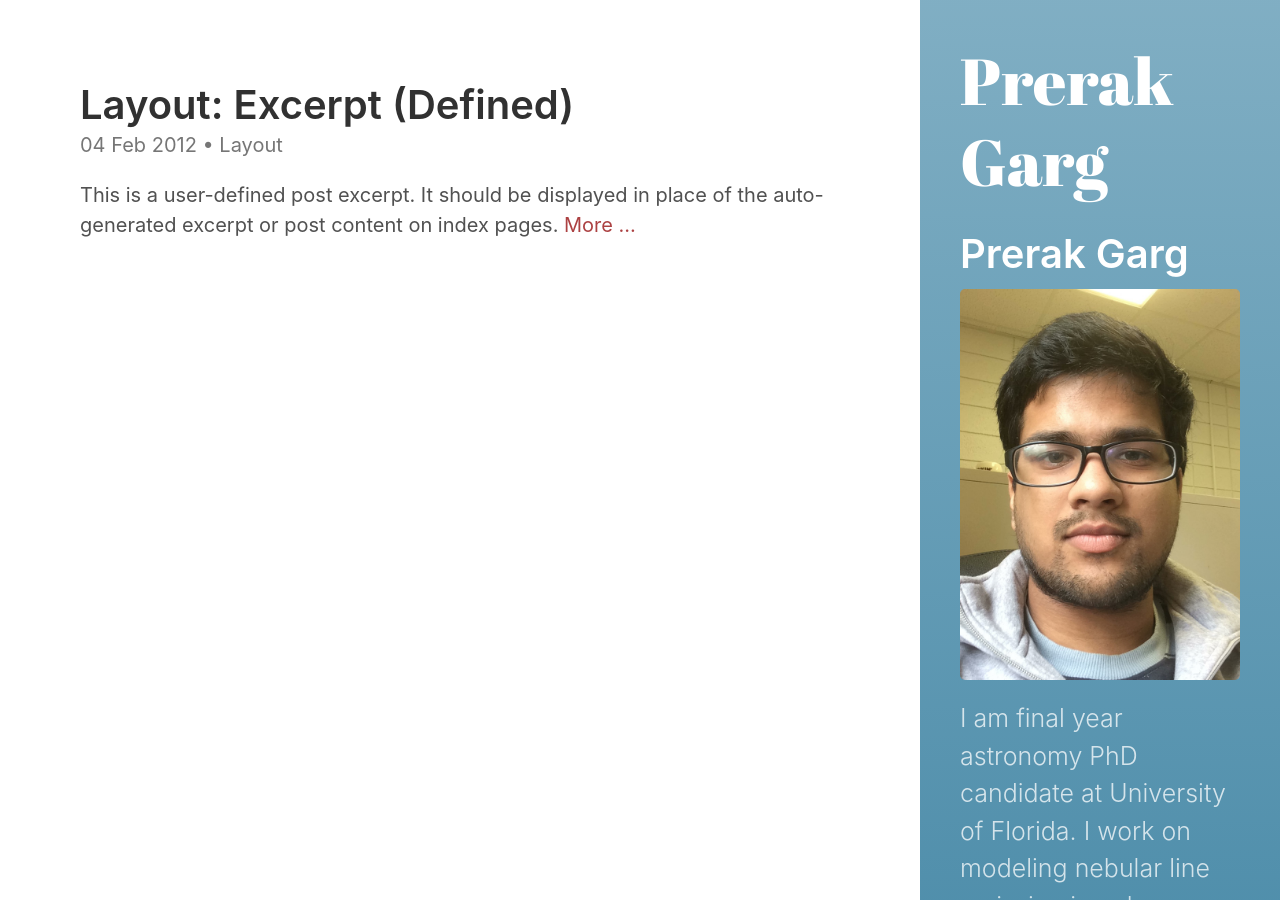
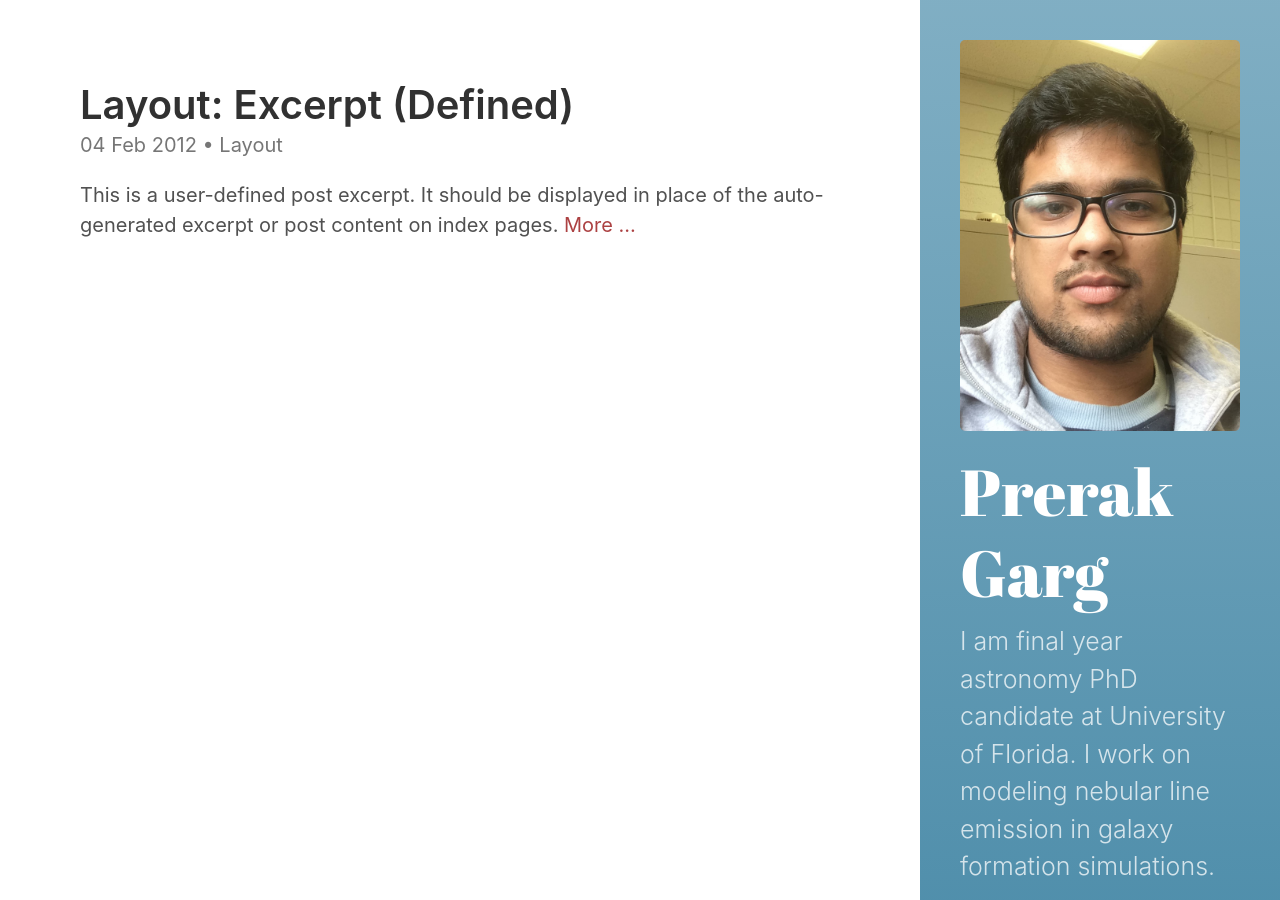
Before and after one commit to prerakgarg07/prerakgarg07.github.io, a Jekyll site: the page built from index.html, in a window 1280 px wide. Built offline with Jekyll 4.4.1, drawn with Linux system fonts in a browser that asks for light colours; the list of posts is cut into pages by our own code.

Commit message:
updated icon

```diff
--- a/_includes/sidebar.html
+++ b/_includes/sidebar.html
@@ -1,4 +1,5 @@
 <div id="sidebar">
+  <img src='{{"/public/icon.jpg" | absolute_url}}'> <!-- **Tag Insertion, like this**-->
   <header>
     <{% if page.layout == "index" %}h1{% else %}div{% endif %} class="site-title">
       <a href="{{ "/" | relative_url }}">
@@ -8,12 +9,7 @@
         {{ site.title }}
       </a>
      </{% if page.layout == "index" %}h1{% else %}div{% endif %}>
-     <h1>
-        <a href="{{ site.baseurl }}">
-          {{ site.title }}
-        </a>
-      </h1>
-      <img src='{{"/public/icon.jpg" | absolute_url}}'> <!-- **Tag Insertion, like this**-->
+
     <p class="lead">{{ site.description }}</p>
   </header>
   {% include sidebar-nav-links.html %}
```
